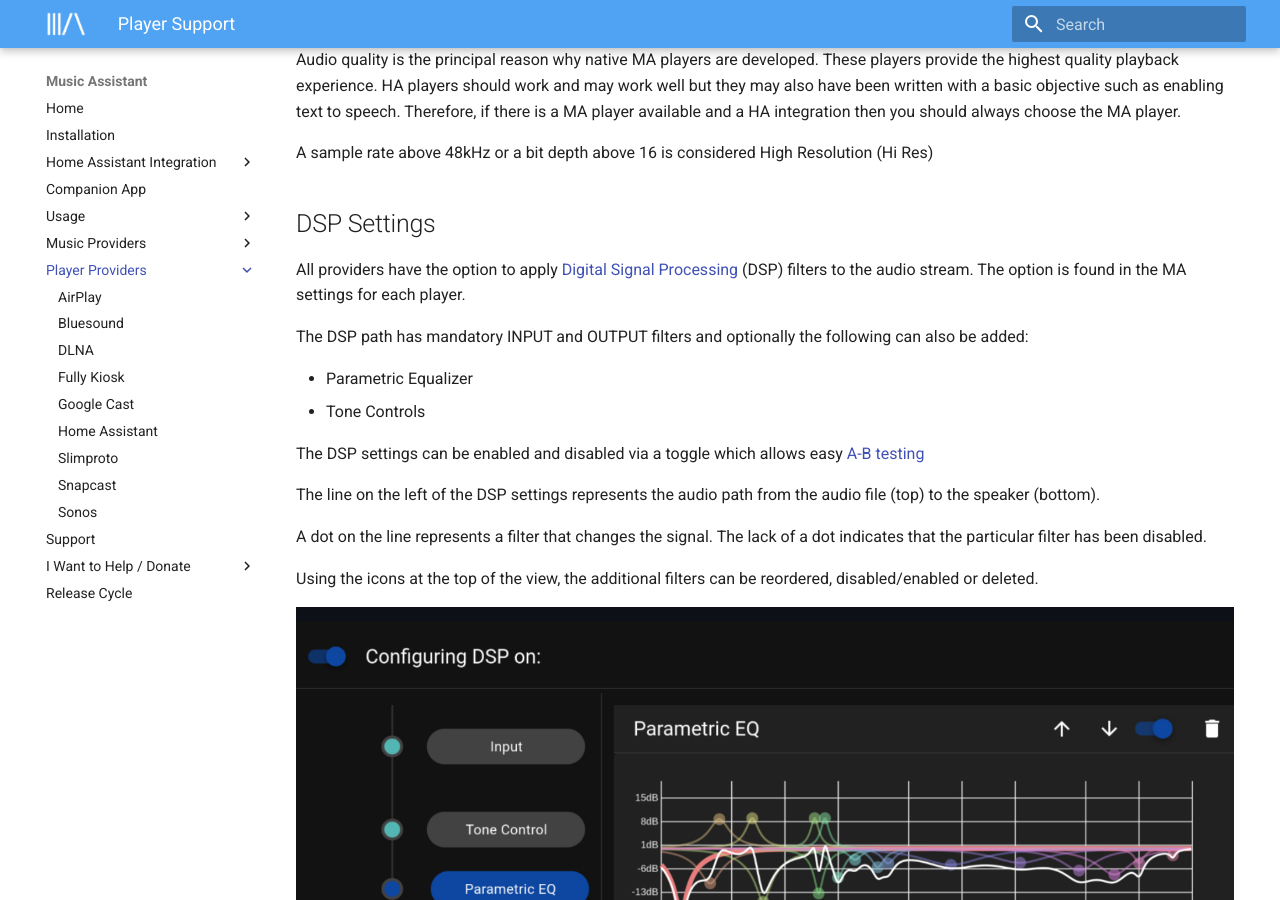
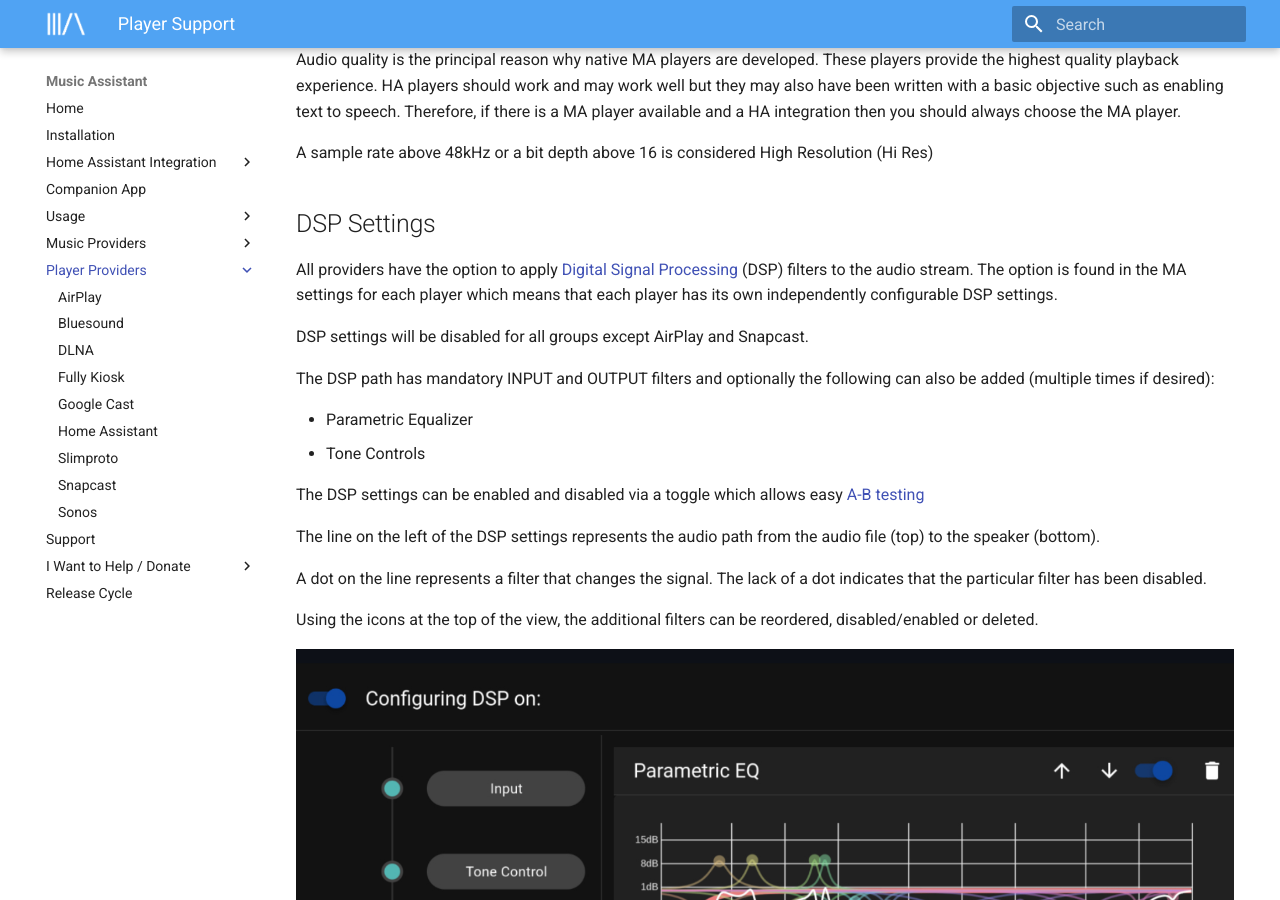
Before and after one commit to pwbriggs/music-assistant.github.io, an MkDocs documentation site: the page built from docs/player-support/index.md, in a window 1280 px wide and 900 px high, scrolled down 1391 px. Built offline with MkDocs 1.6.1 and Material for MkDocs 9.7.7, drawn with Linux system fonts in a browser that asks for light colours.

Commit message:
More drafting

```diff
--- a/docs/player-support/index.md
+++ b/docs/player-support/index.md
@@ -26,9 +26,11 @@
 
 ## DSP Settings
 
-All providers have the option to apply [Digital Signal Processing](https://en.wikipedia.org/wiki/Digital_signal_processing) (DSP) filters to the audio stream. The option is found in the MA settings for each player.
+All providers have the option to apply [Digital Signal Processing](https://en.wikipedia.org/wiki/Digital_signal_processing) (DSP) filters to the audio stream. The option is found in the MA settings for each player which means that each player has its own independently configurable DSP settings.
 
-The DSP path has mandatory INPUT and OUTPUT filters and optionally the following can also be added:
+DSP settings will be disabled for all groups except AirPlay and Snapcast.
+
+The DSP path has mandatory INPUT and OUTPUT filters and optionally the following can also be added (multiple times if desired):
 
 - Parametric Equalizer
 - Tone Controls
```
